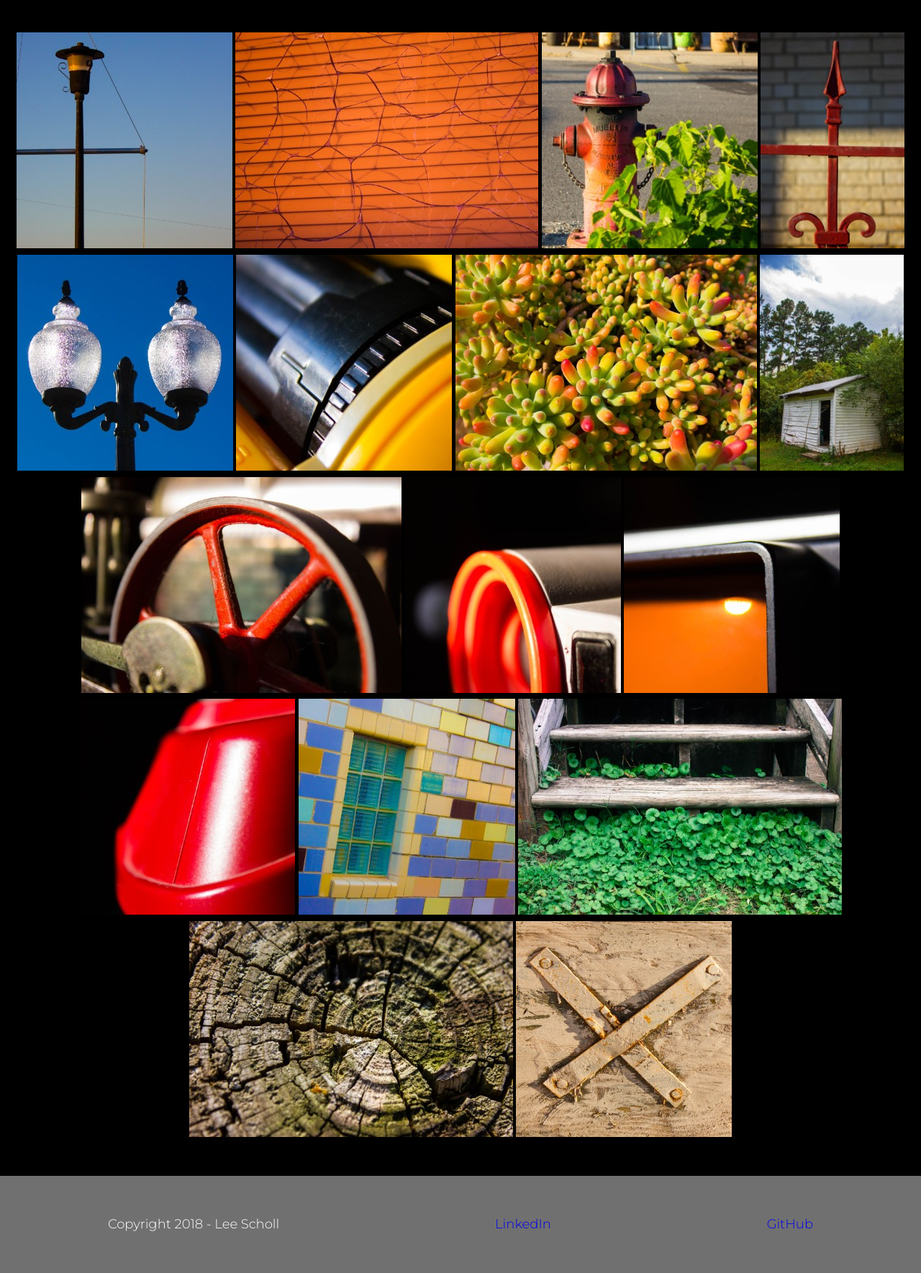
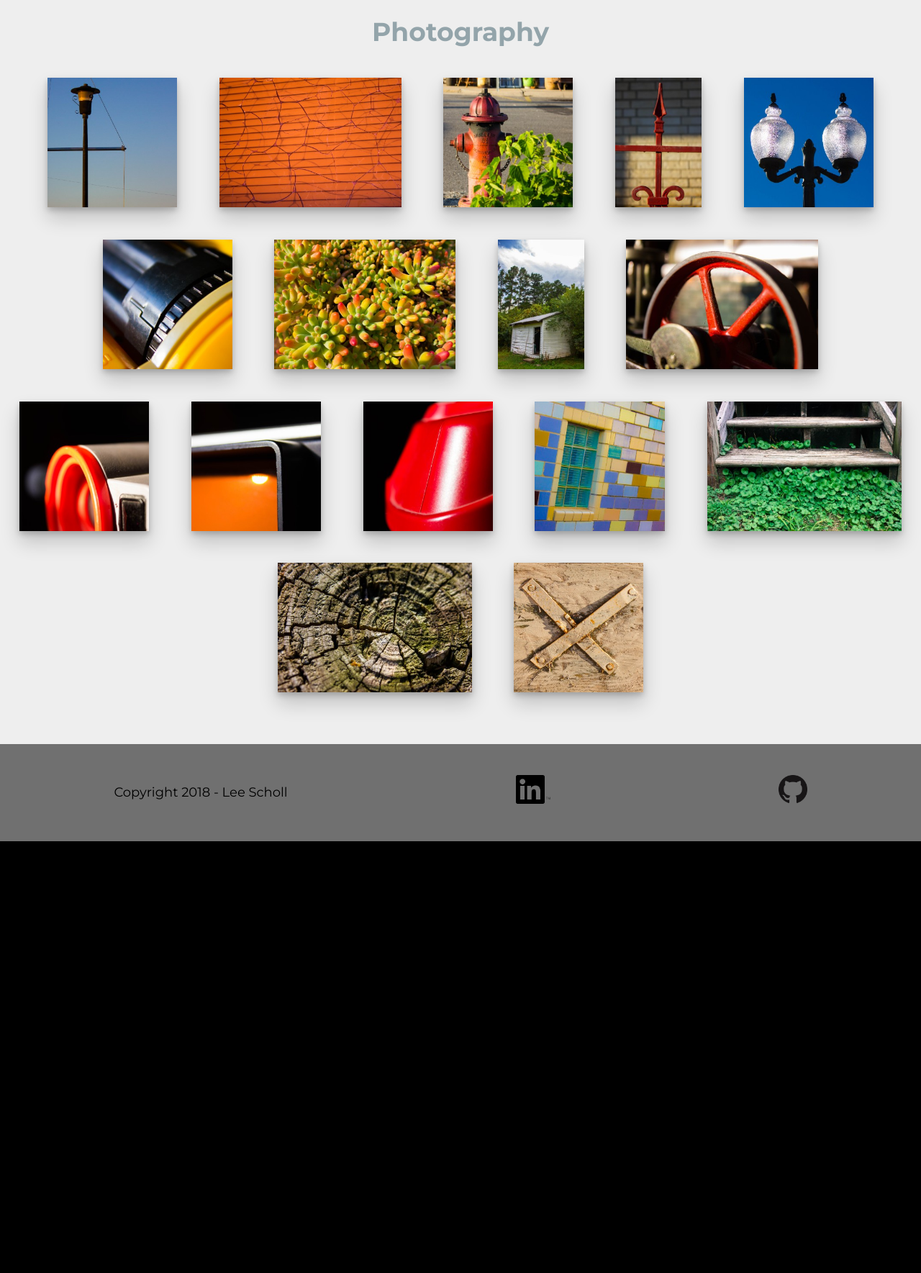
Before and after one commit to v1xiii/personal-resume-site, a Jekyll site: the page photography/photography.html, which Jekyll copies as it is, in a window 1280 px wide. Shown: the whole page at 72% size. Built offline with Jekyll 4.4.1, drawn with Linux system fonts in a browser that asks for light colours; nearby versions of some CDN libraries; after the commit the page ends 1169 px from its top, so only the background shows below that.

Commit message:
Footer and gallery tweaks
-added github and linkedin photos to footer
-prettied up the photography page

```diff
--- a/index.html
+++ b/index.html
@@ -82,8 +82,8 @@
 
 <footer>
 	<p>Copyright 2018 - Lee Scholl</p>
-	<a href="https://www.linkedin.com/in/lee-scholl-70a10736/">LinkedIn</a>
-	<a href="https://www.github.com/v1xiii">GitHub</a>
+	<a href="https://www.linkedin.com/in/lee-scholl-70a10736/"><img src="In-Black-59px-TM.png" id="footer-image"></a>
+	<a href="https://www.github.com/v1xiii"><img src="GitHub-Mark-64px.png" id="footer-image"></a>
 </footer>
 
 <script src="//code.jquery.com/jquery-3.3.1.min.js"></script>
--- a/main.css
+++ b/main.css
@@ -215,8 +215,30 @@
     justify-content: space-around;
     font-size: 2vh;
     background-color: #707070;
-    color: white;
+    color: black;
     height: 15vh;
+    font-weight: bolder;
+}
+
+#footer-image {
+    max-height: 40px;
+}
+
+.fancy-image {
+    margin: 2vh 3vh 2vh 3vh;
+    max-height: 20vh;
+}
+
+#photo-head {
+    display: flex;
+    background-color: #eee;
+    align-items: center;
+    justify-content: center;
+    height: 10vh;
+}
+
+#gallery-container {
+    background-color: #eee;
 }
 
 #pincerhead {
@@ -226,6 +248,7 @@
     justify-content: center;
     height: 10vh;
     border-bottom: solid black;
+    margin-bottom: 5vh;
 }
 
 #pincerhead-text {
@@ -238,14 +261,9 @@
     min-height: 90vh;
 }
 
-.pincer-image {
-    margin: 2vh 3vh 2vh 3vh;
-    max-height: 20vh;
-}
-
 .fancybox-wrapper {
     text-align: center;
-    padding: 5vh 0 5vh 0;
+    padding: 0vh 0 5vh 0;
 }
 
 
--- a/photography/photography.html
+++ b/photography/photography.html
@@ -26,78 +26,82 @@
 
 <body>
 
-<div class="fancybox-wrapper">
+<div id="photo-head">
+	<h1>Photography</h1>
+</div>
+
+<div class="fancybox-wrapper" id="gallery-container">
 
 <a href="crossBig.jpg" data-fancybox="gallery" data-caption="Lightpole and sky">
-	<img src="crossSmall.jpg" alt="Metal lightpole with crossbar and wires" />
+	<img src="crossSmall.jpg" alt="Metal lightpole with crossbar and wires" class="fancy-image card-shadow"/>
 </a>
 
 <a href="glassBig.jpg" data-fancybox="gallery" data-caption="Old storefront window with crackled tint">
-	<img src="glassSmall.jpg" alt="Old storefront window with crackled tint" />
+	<img src="glassSmall.jpg" alt="Old storefront window with crackled tint" class="fancy-image card-shadow"/>
 </a>
 
 <a href="hydrantBig.jpg" data-fancybox="gallery" data-caption="Fire hydrant">
-	<img src="hydrantSmall.jpg" alt="Fire hydrant and plant" />
+	<img src="hydrantSmall.jpg" alt="Fire hydrant and plant" class="fancy-image card-shadow"/>
 </a>
 
 <a href="ironBig.jpg" data-fancybox="gallery" data-caption="Iron gate">
-	<img src="ironSmall.jpg" alt="Red wrought iron gate section" />
+	<img src="ironSmall.jpg" alt="Red wrought iron gate section" class="fancy-image card-shadow"/>
 </a>
 
 <a href="lampBig.jpg" data-fancybox="gallery" data-caption="Streetlight">
-	<img src="lampSmall.jpg" alt="Fancy glass streetlight" />
+	<img src="lampSmall.jpg" alt="Fancy glass streetlight" class="fancy-image card-shadow"/>
 </a>
 
 <a href="nerfgunBig.jpg" data-fancybox="gallery" data-caption="Nerf gun">
-	<img src="nerfgunSmall.jpg" alt="Closeup of Nerf pistol" />
+	<img src="nerfgunSmall.jpg" alt="Closeup of Nerf pistol" class="fancy-image card-shadow"/>
 </a>
 
 <a href="plantBig.jpg" data-fancybox="gallery" data-caption="Succulent plant">
-	<img src="plantSmall.jpg" alt="Lush succulent plant" />
+	<img src="plantSmall.jpg" alt="Lush succulent plant" class="fancy-image card-shadow"/>
 </a>
 
 <a href="shedBig.jpg" data-fancybox="gallery" data-caption="Backyard shed">
-	<img src="shedSmall.jpg" alt="Backyard shed with trees and sky" />
+	<img src="shedSmall.jpg" alt="Backyard shed with trees and sky" class="fancy-image card-shadow"/>
 </a>
 
 <a href="steamwheelBig.jpg" data-fancybox="gallery" data-caption="Miniature steam engine flywheel">
-	<img src="steamwheelSmall.jpg" alt="Closeup of a miniature steam engine flywheel" />
+	<img src="steamwheelSmall.jpg" alt="Closeup of a miniature steam engine flywheel" class="fancy-image card-shadow"/>
 </a>
 
 <a href="superscopeBig.jpg" data-fancybox="gallery" data-caption="Super Scope 6 (Super Nintendo gun)">
-	<img src="superscopeSmall.jpg" alt="Closeup of a Nintendo Super Scope 6" />
+	<img src="superscopeSmall.jpg" alt="Closeup of a Nintendo Super Scope 6" class="fancy-image card-shadow"/>
 </a>
 
 <a href="tvBig.jpg" data-fancybox="gallery" data-caption="Vintage portable TV">
-	<img src="tvSmall.jpg" alt="Closeup of vintage portable TV" />
+	<img src="tvSmall.jpg" alt="Closeup of vintage portable TV" class="fancy-image card-shadow"/>
 </a>
 
 <a href="virtualboyBig.jpg" data-fancybox="gallery" data-caption="Nintendo Virtual Boy">
-	<img src="virtualboySmall.jpg" alt="Closeup of Nintendo Virtual Boy" />
+	<img src="virtualboySmall.jpg" alt="Closeup of Nintendo Virtual Boy" class="fancy-image card-shadow"/>
 </a>
 
 <a href="wallBig.jpg" data-fancybox="gallery" data-caption="Colorful wall">
-	<img src="wallSmall.jpg" alt="Colorful tiled wall and blue window" />
+	<img src="wallSmall.jpg" alt="Colorful tiled wall and blue window" class="fancy-image card-shadow"/>
 </a>
 
 <a href="weedsBig.jpg" data-fancybox="gallery" data-caption="Creeping charlie and stairs">
-	<img src="weedsSmall.jpg" alt="Wooden stairs grown up with creeping charlie" />
+	<img src="weedsSmall.jpg" alt="Wooden stairs grown up with creeping charlie" class="fancy-image card-shadow"/>
 </a>
 
 <a href="woodBig.jpg" data-fancybox="gallery" data-caption="Old post end">
-	<img src="woodSmall.jpg" alt="Old 4x4 post end" />
+	<img src="woodSmall.jpg" alt="Old 4x4 post end" class="fancy-image card-shadow"/>
 </a>
 
 <a href="xBig.jpg" data-fancybox="gallery" data-caption="Old brackets">
-	<img src="xSmall.jpg" alt="Old metal brackets on wall" />
+	<img src="xSmall.jpg" alt="Old metal brackets on wall" class="fancy-image card-shadow"/>
 </a>
 
 </div>
 
 <footer>
 	<p>Copyright 2018 - Lee Scholl</p>
-	<a href="https://www.linkedin.com/in/lee-scholl-70a10736/">LinkedIn</a>
-	<a href="https://www.github.com/v1xiii">GitHub</a>
+	<a href="https://www.linkedin.com/in/lee-scholl-70a10736/"><img src="../In-Black-59px-TM.png" id="footer-image"></a>
+	<a href="https://www.github.com/v1xiii"><img src="../GitHub-Mark-64px.png" id="footer-image"></a>
 </footer>
 
 </body>
```
Also changed, not shown: pincers/pincers.html (+8 -8 lines), GitHub-Mark-64px.png (added), In-Black-59px-TM.png (added).
